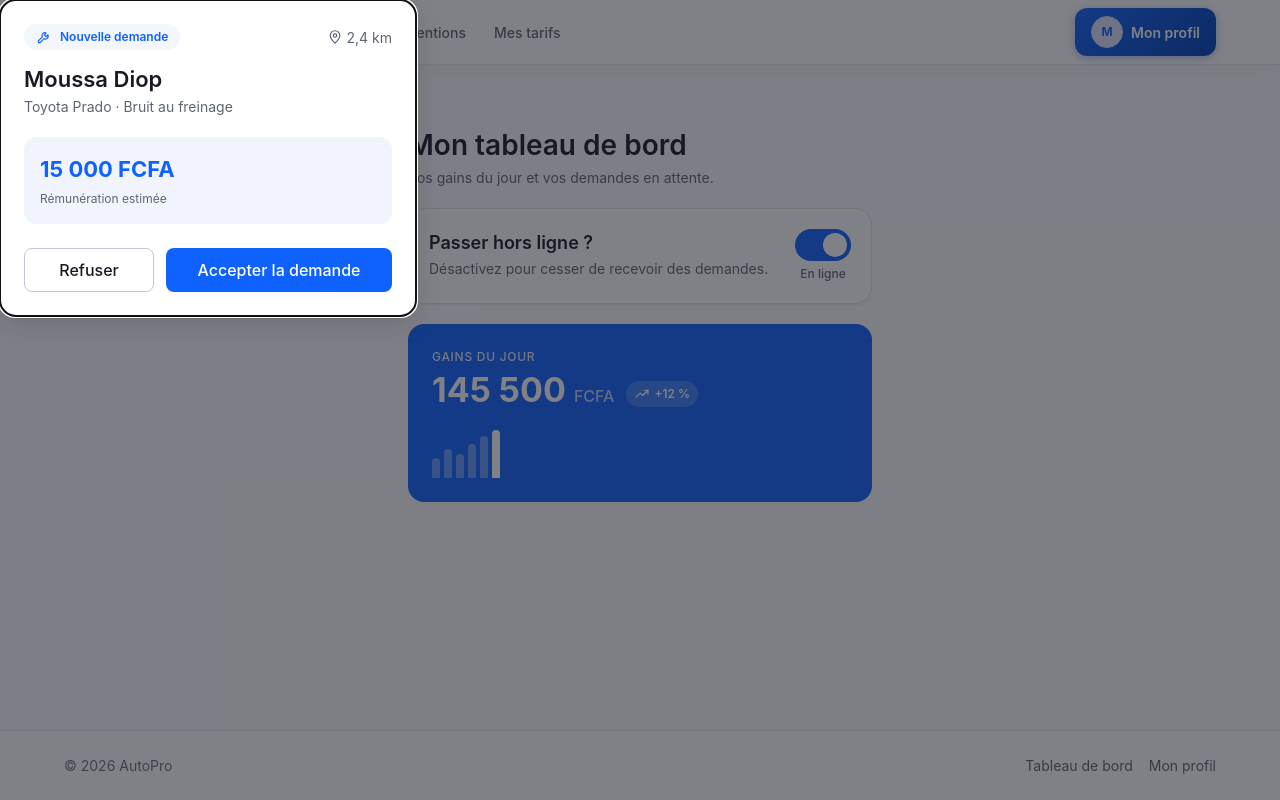
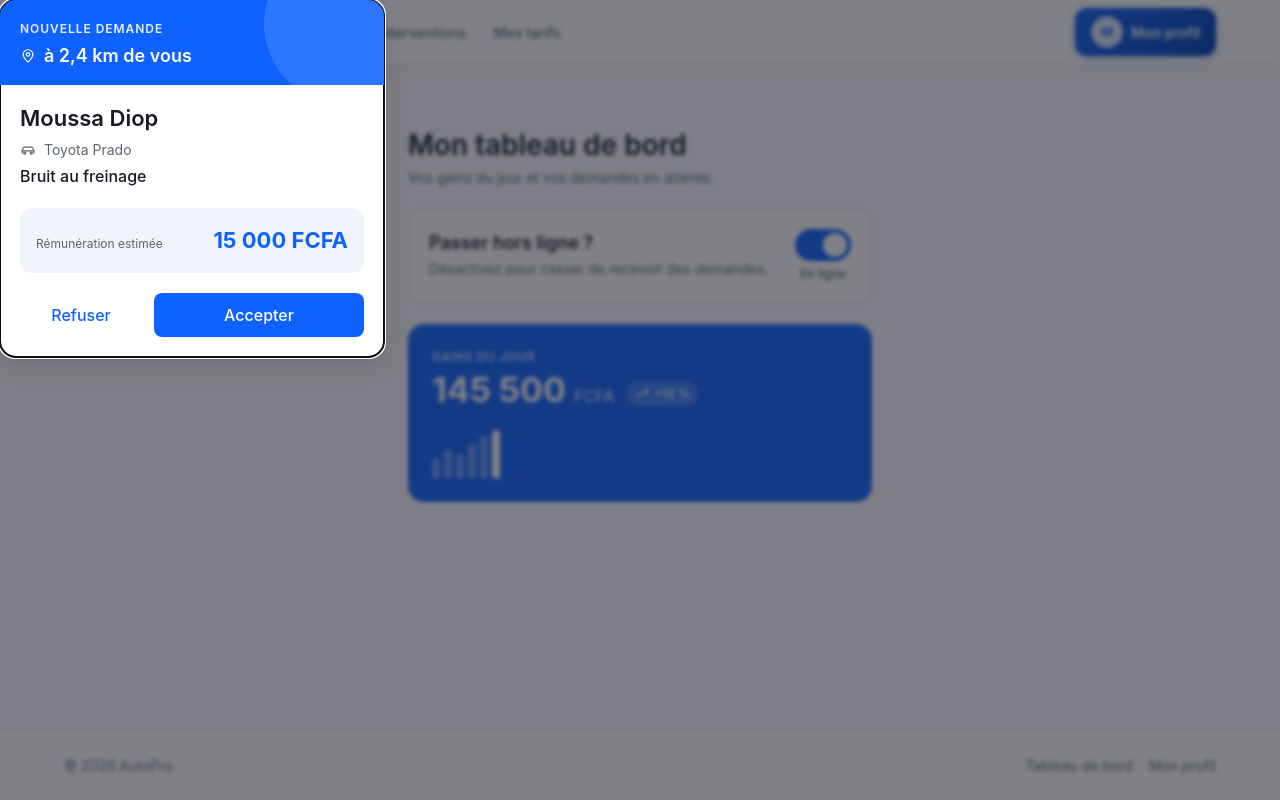
Before and after one commit to Ideas-into-Code/AutoPro_Frontend, an Angular app in the folder Frontend/: page /mecanicien in a window 1280 px wide. Built offline with nearby package versions, Linux system fonts and the light colour scheme.

Commit message:
#16 Dashboard Mecanicien - refonte de la popup et lien avec la disponibilite

```diff
--- a/Frontend/src/app/features/mechanic-dashboard/components/new-request-dialog/new-request-dialog.html
+++ b/Frontend/src/app/features/mechanic-dashboard/components/new-request-dialog/new-request-dialog.html
@@ -5,36 +5,47 @@
   (close)="surFermetureNative()"
 >
   @if (request(); as demande) {
-    <div class="ap-new-request__header">
-      <span class="ap-new-request__badge">
-        <app-icon name="cle" size="sm" />
-        Nouvelle demande
-      </span>
+    <!--
+      Bandeau en tête, à la place de l'aperçu cartographique de la maquette :
+      charger une vraie carte dans une popup coûterait le poids de la
+      bibliothèque et une requête réseau, pour une vignette qu'on regarde une
+      seconde avant de décider.
+    -->
+    <div class="ap-new-request__banner">
+      <span class="ap-new-request__pulse" aria-hidden="true"></span>
+
+      <p class="ap-new-request__eyebrow">Nouvelle demande</p>
 
       <p class="ap-new-request__distance">
         <app-icon name="position" size="sm" />
-        {{ demande.distanceLabel }}
+        à {{ demande.distanceLabel }} de vous
       </p>
     </div>
 
+    <div class="ap-new-request__body">
       <h2 class="ap-new-request__title" id="ap-new-request-titre">{{ demande.clientName }}</h2>
 
-    <p class="ap-new-request__vehicle">{{ demande.vehicle }} · {{ demande.problemLabel }}</p>
-
-    <p class="ap-new-request__payout">
-      <span class="ap-new-request__payout-amount">{{ montantFormate() }} FCFA</span>
-      <span class="ap-new-request__payout-label">Rémunération estimée</span>
+      <p class="ap-new-request__vehicle">
+        <app-icon name="voiture" size="sm" />
+        {{ demande.vehicle }}
       </p>
 
+      <p class="ap-new-request__problem">{{ demande.problemLabel }}</p>
+
+      <dl class="ap-new-request__payout">
+        <dt>Rémunération estimée</dt>
+        <dd>{{ montantFormate() }} FCFA</dd>
+      </dl>
+
       <!--
-      « Accepter » est plus large et coloré : c'est l'action attendue. Refuser
-      reste atteignable, mais ne doit pas se cliquer par réflexe.
+        « Accepter » occupe deux tiers de la largeur : la hiérarchie des deux
+        gestes se lit avant même d'avoir déchiffré les libellés.
       -->
       <div class="ap-new-request__actions">
         <button
           appButton
           type="button"
-        variant="secondary"
+          variant="ghost"
           class="ap-new-request__decline"
           [disabled]="pending()"
           (click)="repondre('refusee')"
@@ -50,8 +61,9 @@
           [loading]="pending()"
           (click)="repondre('acceptee')"
         >
-        Accepter la demande
+          Accepter
         </button>
+      </div>
     </div>
   }
 </dialog>
--- a/Frontend/src/app/features/mechanic-dashboard/components/new-request-dialog/new-request-dialog.scss
+++ b/Frontend/src/app/features/mechanic-dashboard/components/new-request-dialog/new-request-dialog.scss
@@ -1,81 +1,127 @@
 @use 'index' as ds;
 
 .ap-new-request {
-  width: min(100% - var(--ap-space-8), 26rem);
-  padding: var(--ap-space-6);
+  width: min(100% - var(--ap-space-6), 24rem);
+  padding: 0;
+  overflow: hidden;
   color: var(--ap-text-primary);
   background-color: var(--ap-surface-raised);
   border: 0;
   border-radius: var(--ap-radius-xl);
   box-shadow: var(--ap-shadow-lg);
 
-  // Voile de l'arrière-plan, fourni par l'élément natif.
   &::backdrop {
     background-color: rgb(25 27 36 / 55%);
+    backdrop-filter: blur(2px);
+  }
+
+  // Apparition retenue : la popup s'ouvre sans qu'on l'ait demandée, une
+  // arrivée brutale ferait sursauter.
+  animation: ap-new-request-in var(--ap-duration-base) var(--ap-easing-standard);
+
+  @include ds.respect-reduced-motion {
+    animation: none;
   }
 }
 
-.ap-new-request__header {
-  display: flex;
-  flex-wrap: wrap;
-  gap: var(--ap-space-3);
-  align-items: center;
-  justify-content: space-between;
-  margin-bottom: var(--ap-space-4);
+@keyframes ap-new-request-in {
+  from {
+    opacity: 0;
+    transform: translateY(0.75rem) scale(0.98);
+  }
 }
 
-.ap-new-request__badge {
-  display: inline-flex;
-  gap: var(--ap-space-2);
-  align-items: center;
-  padding: var(--ap-space-1) var(--ap-space-3);
-  color: var(--ap-color-primary);
-  font-weight: var(--ap-font-weight-semibold);
-  font-size: var(--ap-font-size-xs);
-  background-color: var(--ap-color-primary-50);
+// --- Bandeau -----------------------------------------------------------------
+
+.ap-new-request__banner {
+  position: relative;
+  padding: var(--ap-space-5) var(--ap-space-5) var(--ap-space-4);
+  overflow: hidden;
+  color: var(--ap-text-on-primary);
+  background-color: var(--ap-color-primary);
+}
+
+// Halo diffus, qui évoque un signal entrant sans dessiner de carte.
+.ap-new-request__pulse {
+  position: absolute;
+  top: -3.5rem;
+  right: -2.5rem;
+  width: 10rem;
+  height: 10rem;
+  background-color: rgb(255 255 255 / 12%);
   border-radius: var(--ap-radius-full);
 }
 
+.ap-new-request__eyebrow {
+  position: relative;
+  margin: 0 0 var(--ap-space-1);
+  font-weight: var(--ap-font-weight-semibold);
+  font-size: var(--ap-font-size-xs);
+  text-transform: uppercase;
+  letter-spacing: 0.08em;
+  opacity: 0.9;
+}
+
 .ap-new-request__distance {
-  display: inline-flex;
-  gap: var(--ap-space-1);
+  position: relative;
+  display: flex;
+  gap: var(--ap-space-2);
   align-items: center;
   margin: 0;
-  color: var(--ap-text-secondary);
-  font-size: var(--ap-font-size-sm);
+  font-weight: var(--ap-font-weight-semibold);
+  font-size: var(--ap-font-size-lg);
+}
+
+// --- Corps -------------------------------------------------------------------
+
+.ap-new-request__body {
+  padding: var(--ap-space-5);
 }
 
 .ap-new-request__title {
-  margin: 0 0 var(--ap-space-1);
+  margin: 0 0 var(--ap-space-2);
   font-size: var(--ap-font-size-xl);
   line-height: var(--ap-line-height-tight);
 }
 
 .ap-new-request__vehicle {
-  margin: 0 0 var(--ap-space-5);
+  display: flex;
+  gap: var(--ap-space-2);
+  align-items: center;
+  margin: 0 0 var(--ap-space-1);
   color: var(--ap-text-secondary);
   font-size: var(--ap-font-size-sm);
 }
 
+.ap-new-request__problem {
+  margin: 0 0 var(--ap-space-5);
+  font-weight: var(--ap-font-weight-medium);
+}
+
+// Liste de description plutôt qu'un paragraphe : le montant est une donnée
+// étiquetée, et les lecteurs d'écran annoncent le couple libellé / valeur.
 .ap-new-request__payout {
   display: flex;
-  flex-direction: column;
+  flex-wrap: wrap;
   gap: var(--ap-space-1);
-  margin: 0 0 var(--ap-space-6);
+  align-items: baseline;
+  justify-content: space-between;
+  margin: 0 0 var(--ap-space-5);
   padding: var(--ap-space-4);
   background-color: var(--ap-surface-sunken);
   border-radius: var(--ap-radius-lg);
-}
 
-.ap-new-request__payout-amount {
-  color: var(--ap-color-primary);
-  font-weight: var(--ap-font-weight-bold);
-  font-size: var(--ap-font-size-xl);
-}
+  dt {
+    color: var(--ap-text-secondary);
+    font-size: var(--ap-font-size-xs);
+  }
 
-.ap-new-request__payout-label {
-  color: var(--ap-text-secondary);
-  font-size: var(--ap-font-size-xs);
+  dd {
+    margin: 0;
+    color: var(--ap-color-primary);
+    font-weight: var(--ap-font-weight-bold);
+    font-size: var(--ap-font-size-xl);
+  }
 }
 
 .ap-new-request__actions {
@@ -87,8 +133,6 @@
   flex: 1;
 }
 
-// Deux fois plus large que « Refuser » : la hiérarchie des deux gestes se lit
-// avant même d'avoir déchiffré les libellés.
 .ap-new-request__accept {
   flex: 2;
 }
--- a/Frontend/src/app/features/mechanic-dashboard/pages/mechanic-dashboard/mechanic-dashboard.ts
+++ b/Frontend/src/app/features/mechanic-dashboard/pages/mechanic-dashboard/mechanic-dashboard.ts
@@ -85,9 +85,27 @@ export class MechanicDashboardPage {
   /** Demande écartée localement une fois la décision envoyée. */
   private readonly demandeTraitee = signal(false);
 
-  protected readonly incomingRequest = computed<NewRequest | null>(() =>
-    this.demandeTraitee() ? null : this.demandeResource.value(),
-  );
+  /**
+   * Demande proposée au mécanicien.
+   *
+   * Trois conditions, et non une seule :
+   *
+   *   - il doit être **en ligne**. C'est tout l'objet de la bascule : « cessez
+   *     de recevoir des demandes » n'aurait aucun sens si une popup s'ouvrait
+   *     malgré tout ;
+   *   - la demande ne doit pas déjà avoir été traitée ;
+   *   - il doit y en avoir une.
+   *
+   * Sans la première, la popup se rouvrait à chaque affichage de l'écran,
+   * quoi que le mécanicien ait choisi.
+   */
+  protected readonly incomingRequest = computed<NewRequest | null>(() => {
+    if (!this.isOnline() || this.demandeTraitee()) {
+      return null;
+    }
+
+    return this.demandeResource.value();
+  });
 
   protected readonly sendingDecision = signal(false);
 
```
Also changed, not shown: 1 other file (tests, documents, lock files or other folders). Lines whose indentation alone changed are shown as unchanged.
